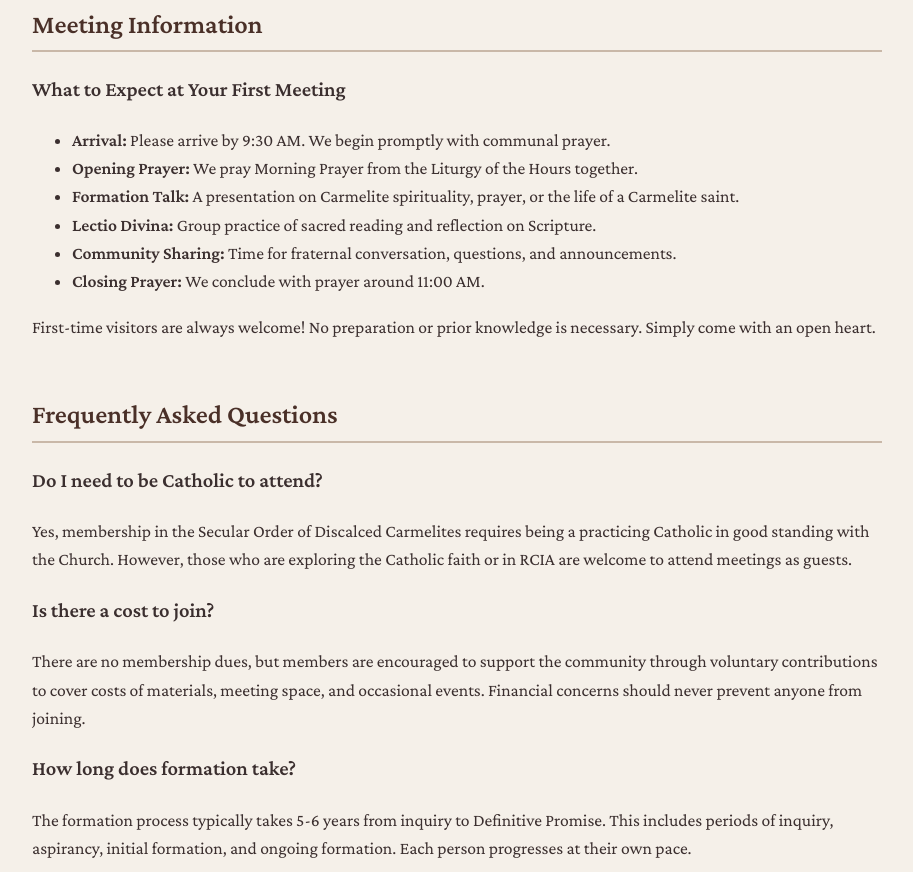
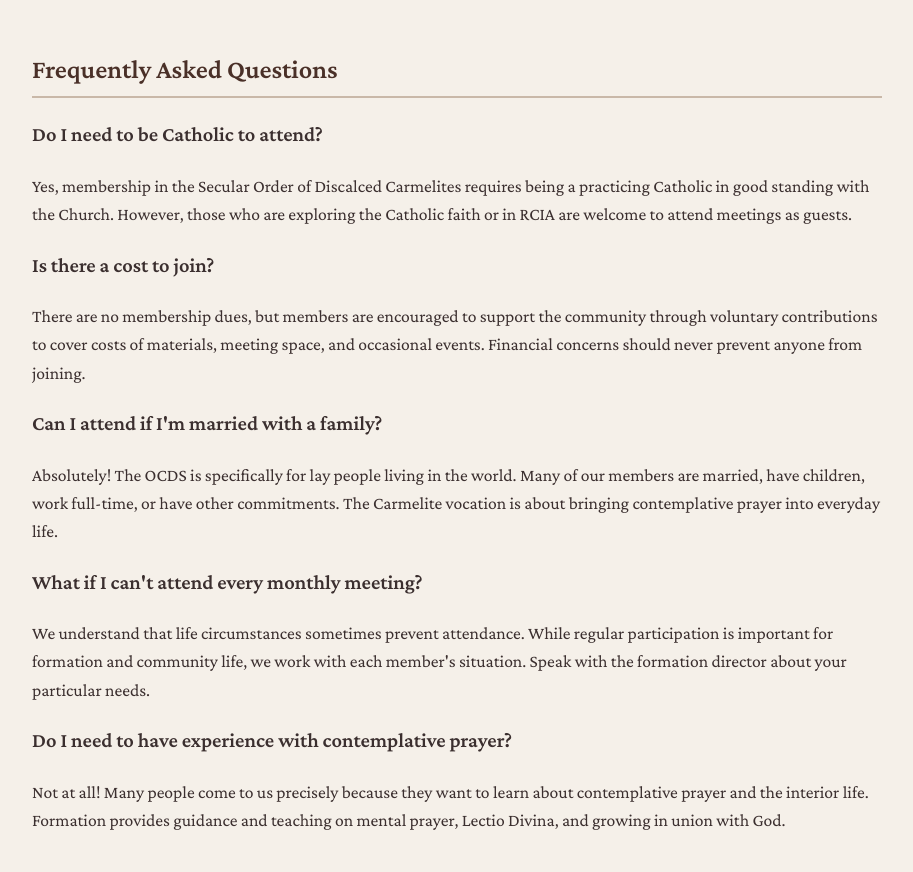
Before and after one commit to Tommaso-Tommaso/Tommaso-Tommaso.github.io, a website: page site/contact.html in a window 1280 px wide. Shown: the part 1768-2640 px from the top of the page, without its empty margins (183-1096 px from the left). Drawn offline with nearby package versions, Linux system fonts and the light colour scheme.

Commit message:
contact - update content
Removed Meeting Information section and formation duration FAQ. Moved welcome sentence after meeting time.

```diff
--- a/site/contact.html
+++ b/site/contact.html
@@ -54,6 +54,7 @@
       <p><strong>Monthly Meetings:</strong><br>
       4th Friday of each month<br>
       9:30 AM - 11:00 AM</p>
+      <p>First-time visitors are always welcome! No preparation or prior knowledge is necessary. Simply come with an open heart.</p>
       <p><strong>Location:</strong><br>
       Precious Blood of Christ, Pawley's Island<br>
       <a href="https://www.google.com/maps/search/?api=1&query=Precious+Blood+of+Christ+Pawley%27s+Island" target="_blank" rel="noopener">Open in Google Maps</a></p>
@@ -91,27 +92,11 @@
     </section>
 
     <section>
-      <h2>Meeting Information</h2>
-      <h3>What to Expect at Your First Meeting</h3>
-      <ul>
-        <li><strong>Arrival:</strong> Please arrive by 9:30 AM. We begin promptly with communal prayer.</li>
-        <li><strong>Opening Prayer:</strong> We pray Morning Prayer from the Liturgy of the Hours together.</li>
-        <li><strong>Formation Talk:</strong> A presentation on Carmelite spirituality, prayer, or the life of a Carmelite saint.</li>
-        <li><strong>Lectio Divina:</strong> Group practice of sacred reading and reflection on Scripture.</li>
-        <li><strong>Community Sharing:</strong> Time for fraternal conversation, questions, and announcements.</li>
-        <li><strong>Closing Prayer:</strong> We conclude with prayer around 11:00 AM.</li>
-      </ul>
-      <p>First-time visitors are always welcome! No preparation or prior knowledge is necessary. Simply come with an open heart.</p>
-    </section>
-
-    <section>
       <h2>Frequently Asked Questions</h2>
       <h3>Do I need to be Catholic to attend?</h3>
       <p>Yes, membership in the Secular Order of Discalced Carmelites requires being a practicing Catholic in good standing with the Church. However, those who are exploring the Catholic faith or in RCIA are welcome to attend meetings as guests.</p>
       <h3>Is there a cost to join?</h3>
       <p>There are no membership dues, but members are encouraged to support the community through voluntary contributions to cover costs of materials, meeting space, and occasional events. Financial concerns should never prevent anyone from joining.</p>
-      <h3>How long does formation take?</h3>
-      <p>The formation process typically takes 5-6 years from inquiry to Definitive Promise. This includes periods of inquiry, aspirancy, initial formation, and ongoing formation. Each person progresses at their own pace.</p>
       <h3>Can I attend if I'm married with a family?</h3>
       <p>Absolutely! The OCDS is specifically for lay people living in the world. Many of our members are married, have children, work full-time, or have other commitments. The Carmelite vocation is about bringing contemplative prayer into everyday life.</p>
       <h3>What if I can't attend every monthly meeting?</h3>
```
